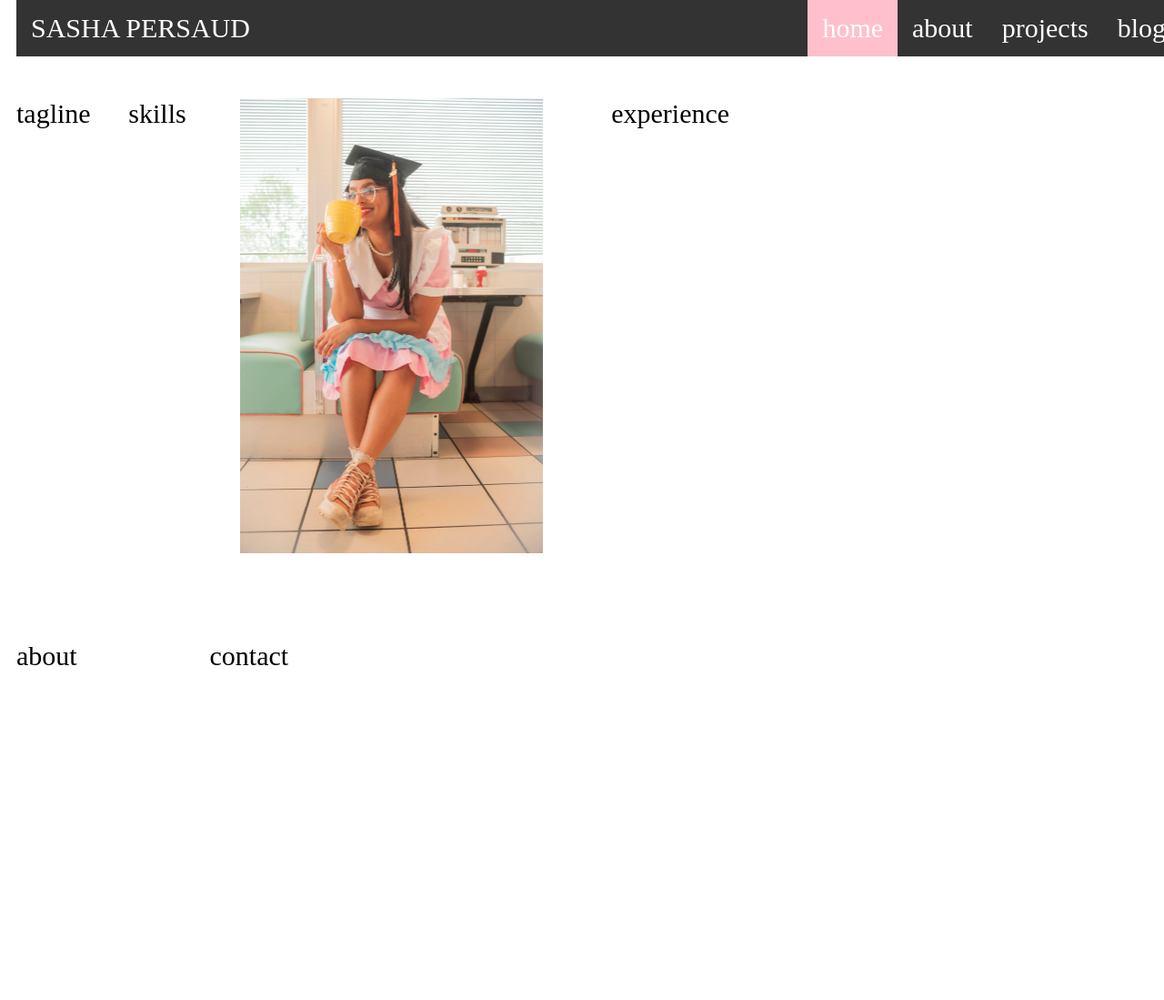
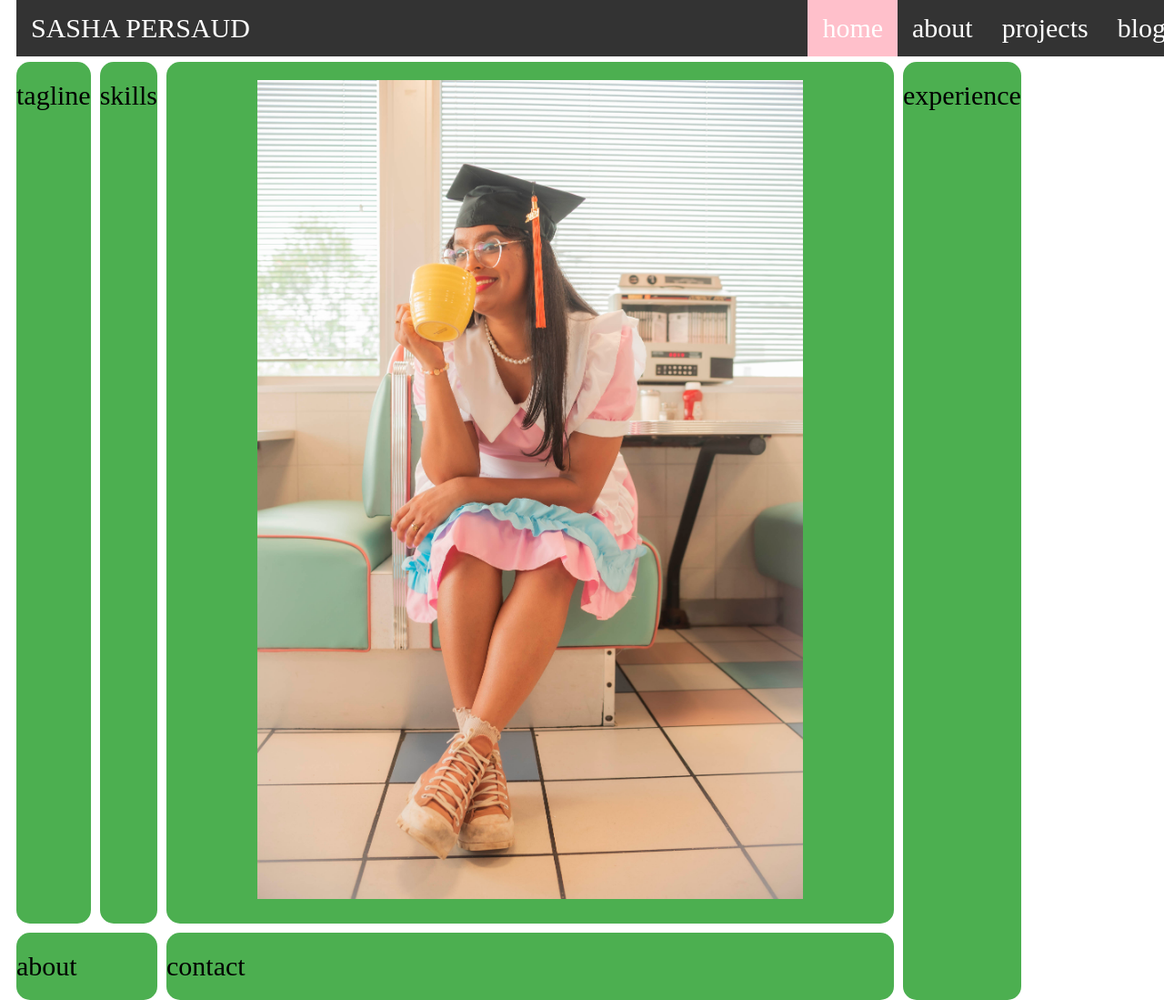
Before and after one commit to soshwosh/website, a plain HTML site: page home.html in a window 1280 px wide. Shown: the whole page at 91% size. Before the commit the page ends 836 px from the top, so only its background shows below. Drawn offline with Linux system fonts and the light colour scheme.

Commit message:
rounded edges of grid items

```diff
--- a/home.html
+++ b/home.html
@@ -5,6 +5,11 @@
 </head>
 
 <style>
+    .bentobox {
+        border-radius: 25%;
+
+    }
+
     .item1 { grid-area: header; }
     .item2 { grid-area: tagline; }
     .item3 { grid-area: skills; }
@@ -35,6 +40,13 @@
         padding: 20px 0;
         font-size: 30px;
     }
+
+    .grid-item {
+            background-color: #4CAF50;
+            padding: 20px;
+            text-align: center;
+            border-radius: 15px; /* Rounded edges */
+        }
 
     ul {
         list-style-type: none;
@@ -77,8 +89,8 @@
     }
 
     img {
-        width: 400px;
-        height: 500px;
+        width: 800px;
+        height: 900px;
         object-fit: contain;
     }
 </style>
@@ -86,7 +98,7 @@
 <body>
 
     <div class="grid-container">
-        <div class="item1">
+        <div class="grid-item item1">
             <div>
                 <ul>
                     <li class="header-name">SASHA PERSAUD</li>
@@ -99,14 +111,14 @@
             </div>
         </div>
 
-        <div class="item2">tagline</div>
-        <div class="item3">skills</div>
-        <div class="item4">
+        <div class="grid-item item2">tagline</div>
+        <div class="grid-item item3">skills</div>
+        <div class="grid-item item4 bentobox">
             <img src="grad_sipping_mug_at_diner.jpg" alt="girl in diner">
         </div>
-        <div class="item5">experience</div>
-        <div class="item6">about</div>
-        <div class="item7">contact</div>
+        <div class="grid-item item5">experience</div>
+        <div class="grid-item item6">about</div>
+        <div class="grid-item item7">contact</div>
     </div>
 
 
```
